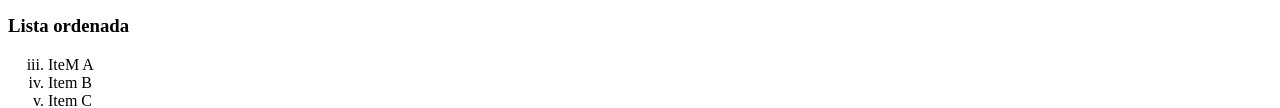
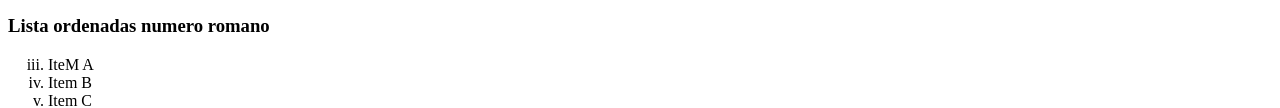
Before and after one commit to ElvisDavis/primeraaplicacion2025, a plain HTML site: page index.html in a window 1280 px wide. Shown: the part 1073-1181 px from the top of the page. Drawn offline with Linux system fonts and the light colour scheme.

Commit message:
numero romanos

```diff
--- a/index.html
+++ b/index.html
@@ -109,7 +109,7 @@
         </ul>
 
         <!--lista ordenada-->
-        <h3>Lista ordenada</h3>
+        <h3>Lista ordenadas numero romano</h3>
         <ol type="i" start="3" >
             <li>IteM A</li>
             <li>Item B</li>
```
